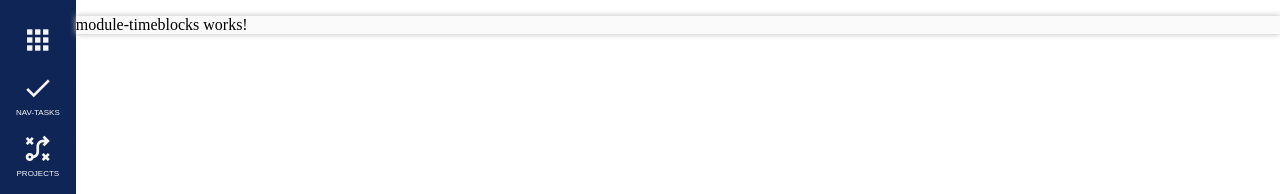
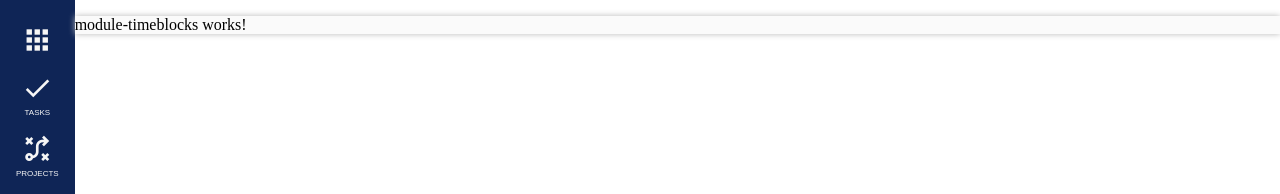
Before and after one commit to echoEscape/accomplishment-tracker, an Angular app: page / in a window 1280 px wide. Shown: the top 194 px of the page. Built offline with nearby package versions, Linux system fonts and the light colour scheme.

Commit message:
Fix spelling

```diff
--- a/src/app/navigation/navigation.component.html
+++ b/src/app/navigation/navigation.component.html
@@ -9,7 +9,7 @@
             <span
             class="material-icons nav-icon"
             id="nav-tasks">done</span>
-            <p class="nav-name">nav-tasks</p>
+            <p class="nav-name">Tasks</p>
         </li>
         <li>
             <span
```
